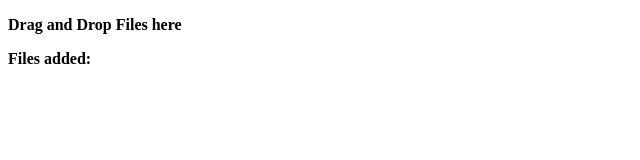
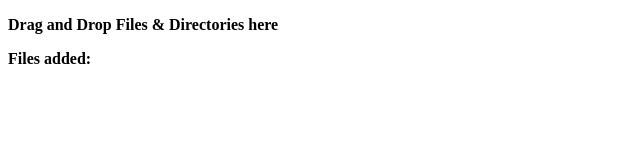
Before and after one commit to alexfriesen/data-transfer-helper, a website with bundled scripts: page example/index.html in a window 1280 px wide. Shown: the whole page, without its empty margins (0-640 px from the left). Built offline with nearby package versions, Linux system fonts and the light colour scheme.

Commit message:
📝 improve docs

```diff
--- a/example/index.html
+++ b/example/index.html
@@ -9,7 +9,7 @@
   </head>
   <body>
     <section class="droparea">
-      <p><strong>Drag and Drop Files here</strong></p>
+      <p><strong>Drag and Drop Files & Directories here</strong></p>
     </section>
 
     <section>
```
Also changed, not shown: src/filesystem.ts (+6 -4 lines), README.md.
